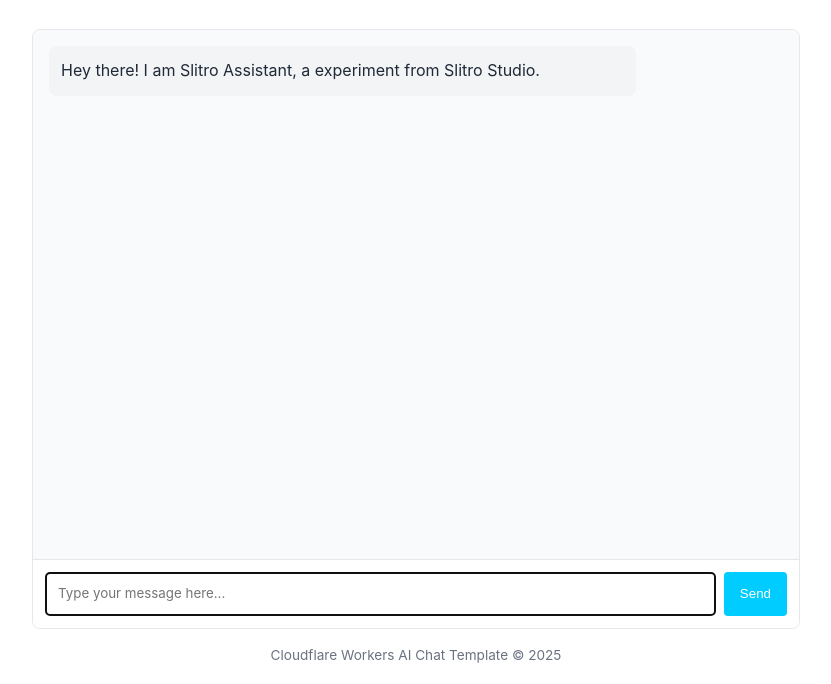
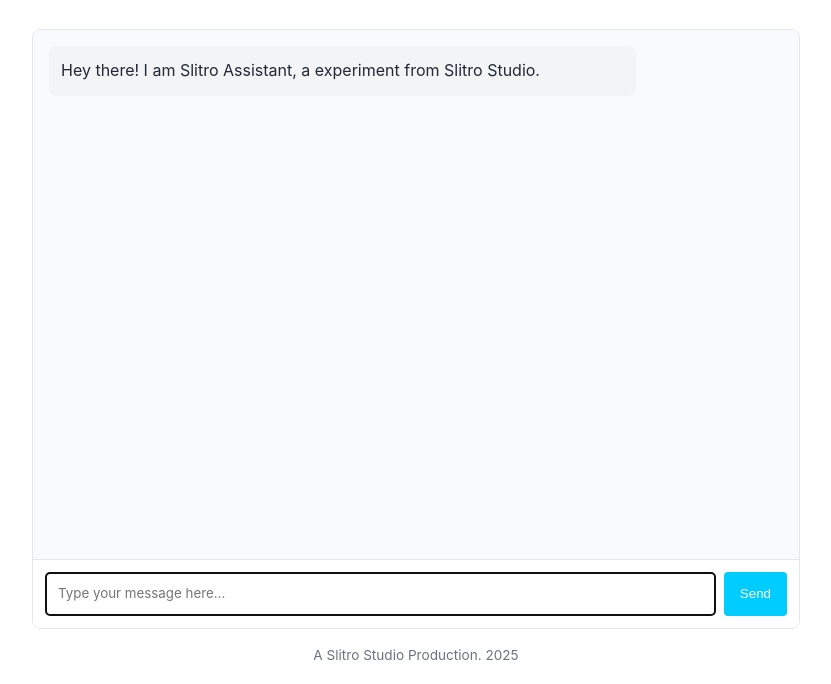
Before and after one commit to Castawhat/slitrochat, a website: page public/index.html in a window 1280 px wide. Shown: the part 116-800 px from the top of the page, without its empty margins (224-1055 px from the left). Drawn offline with Linux system fonts and the light colour scheme.

Commit message:
Update footer text in index.html

```diff
--- a/public/index.html
+++ b/public/index.html
@@ -167,7 +167,7 @@
     </div>
 
     <footer>
-      <p>Cloudflare Workers AI Chat Template &copy; 2025</p>
+      <p>A Slitro Studio Production. 2025</p>
     </footer>
 
     <!-- Chat app script -->
```
